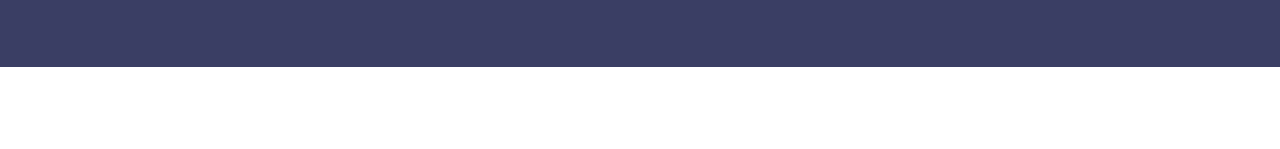
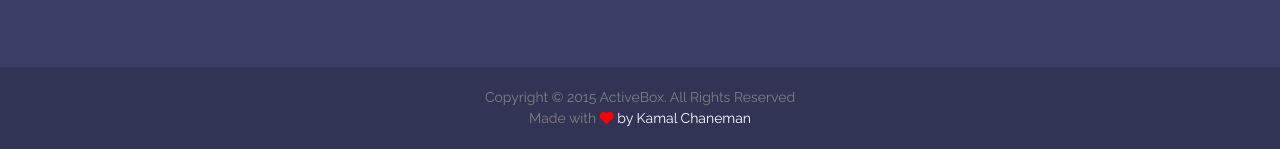
Before and after one commit to egorystuff/Active_Box, a plain HTML site: page index.html in a window 1280 px wide. Shown: the part 3778-3927 px from the top of the page. Before the commit the page ends 3845 px from the top, so only its background shows below. Drawn offline with nearby package versions, Linux system fonts and the light colour scheme; files whose address does not match are found by name.

Commit message:
I finished HTML for this site.

```diff
--- a/css/style.css
+++ b/css/style.css
@@ -416,11 +416,12 @@ p {
 
 /* footer========================================*/
 .footer {
-  padding: 70px 0;
   background-color: #3a3e64;
 }
 
 .footer_inner {
+  padding: 70px 0;
+
   display: flex;
   flex-wrap: wrap;
 }
@@ -454,3 +455,25 @@ p {
   line-height: 1.5;
   opacity: 0.5;
 }
+
+/* copyright========================================*/
+.copyright {
+  padding: 20px 0;
+  background-color: #313454;
+}
+
+.copyright_text {
+  font-size: 14px;
+  color: gray;
+  line-height: 1.5;
+
+  text-align: center;
+}
+
+.copyright_text span {
+  color: white;
+}
+
+.fa-solid {
+  color: red;
+}
--- a/index.html
+++ b/index.html
@@ -385,6 +385,18 @@
           </div>
         </div>
       </div>
+
+      <div class="copyright">
+        <div class="container">
+          <div class="copyright_text">
+            <div>Copyright © 2015 ActiveBox. All Rights Reserved</div>
+            <div>
+              Made with <i class="fa-solid fa-heart"></i>
+              <span>by Kamal Chaneman</span>
+            </div>
+          </div>
+        </div>
+      </div>
     </footer>
   </body>
 </html>
```
